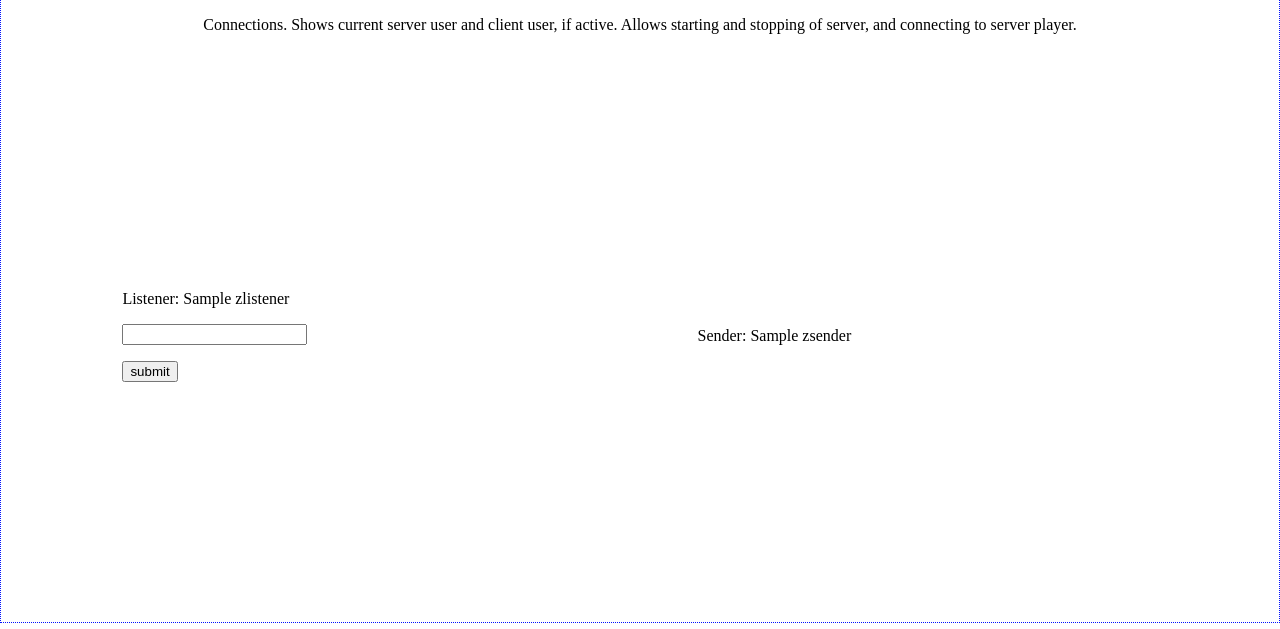
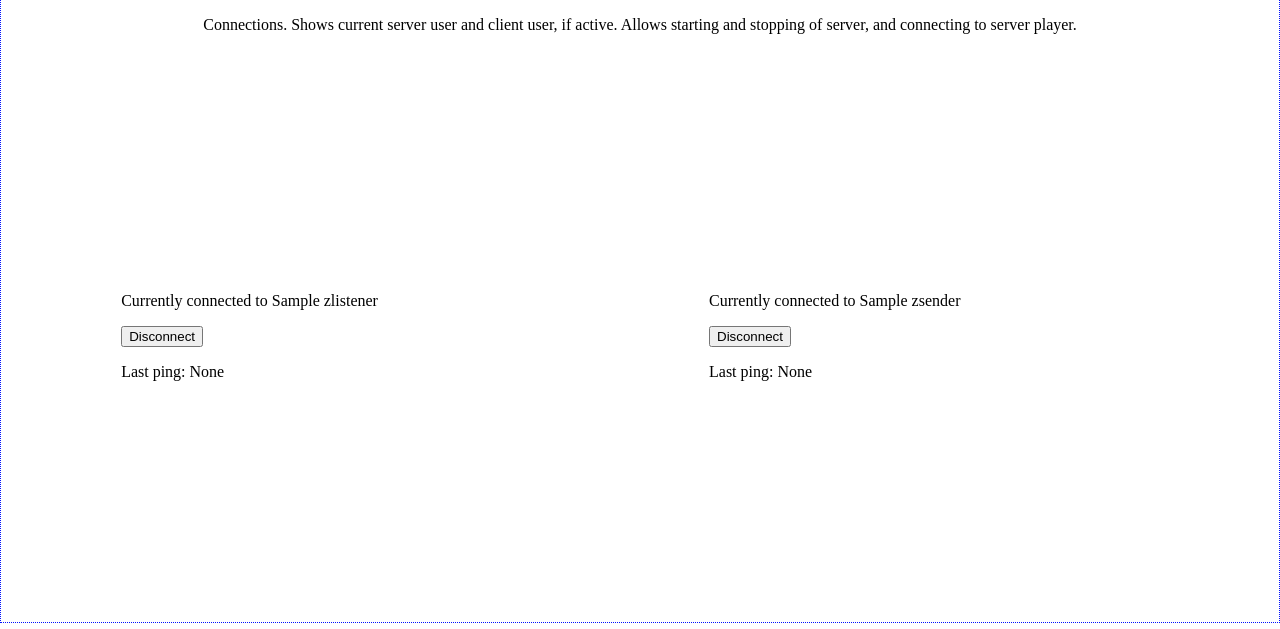
Before and after one commit to starmaid/netkiss, a Python web app: template app/templates/connections.html in a window 1280 px wide. Shown: the part 171-800 px from the top of the page. Run offline with Jinja, Linux system fonts and the light colour scheme; the template is opened without the code that fills it: most values are stand-ins (such as "Sample title", 1, 10 or a date in 2020).

Commit message:
starting to implement connections page

```diff
--- a/app/data/friends/friends.json
+++ b/app/data/friends/friends.json
@@ -10,5 +10,9 @@
     "www.leigh": {
         "hostname": "www.leigh",
         "port": 12
+    },
+    "mimi.uk": {
+        "hostname": "mimi.uk",
+        "port": 20
     }
 }
--- a/app/static/styles.css
+++ b/app/static/styles.css
@@ -7,7 +7,7 @@
 .left {
     flex: 1 1 auto;
     margin-top: 5%;
-    margin-right: 0;
+    margin-right: 1%;
     margin-left: 5%;
     margin-bottom: 5%;
     width: 40%;
@@ -20,7 +20,7 @@
     flex: auto;
     margin-top: 5%;
     margin-right: 5%;
-    margin-left: 0;
+    margin-left: 1%;
     margin-bottom: 5%;
     width: 40%;
     display: flex;
--- a/app/templates/connections.html
+++ b/app/templates/connections.html
@@ -1,17 +1,33 @@
 {% extends "layout.html" %}
 {% block pageinfo %}
 <div class="ctextcontainer">
-  <p>Connections. Shows current server user and client user, if active. Allows starting and stopping of server, and connecting to server player.</p>
+  <p>Connections. Shows current server user and client user, if active. Allows starting and stopping of server, and
+    connecting to server player.</p>
 </div>
 {% endblock %}
 
 {% block left %}
 <div class="textcontainer">
-  <p>Listener: {{ zlistener }}</p>
+  {% if zlistener is none %}
+  <p>Select a server player to recieve data from.</p>
   <form action="http://localhost/connections" method="post">
-    <p><input type="text" name="name" /></p>
-    <p><input type="submit" value="submit" /></p>
+    <input type="hidden" id="type" name="type" value="listener">
+    <input type="hidden" id="type" name="action" value="connect">
+    <select name="hostname" />
+    {% for f, val in friends|items %}
+    <option value="{{ f }}">{{ f }}</option>
+    {% endfor %}
+    <input type="submit" value="Connect" />
   </form>
+  {% else %}
+  <p>Currently connected to {{ zlistener }}</p>
+  <form action="http://localhost/connections" method="post">
+    <input type="hidden" id="type" name="type" value="listener">
+    <input type="hidden" id="type" name="action" value="disconnect">
+    <input type="submit" value="Disconnect" />
+  </form>
+  <p>Last ping: None</p>
+  {% endif %}
   {% if error %}
   <p style="color:red">Bad request.</p>
   {% endif %}
@@ -20,6 +36,25 @@
 
 {% block right %}
 <div class="textcontainer">
-  <p>Sender: {{ zsender }}</p>
+  {% if zsender is none %}
+  <p>Click to enable server.</p>
+  <p>You do not control who connects as your client player.</p>
+  <form action="http://localhost/connections" method="post">
+    <input type="hidden" id="type" name="type" value="sender">
+    <input type="hidden" id="type" name="action" value="connect">
+    <input type="submit" value="Start Server" />
+  </form>
+  {% else %}
+  <p>Currently connected to {{ zsender }}</p>
+  <form action="http://localhost/connections" method="post">
+    <input type="hidden" id="type" name="type" value="sender">
+    <input type="hidden" id="type" name="action" value="disconnect">
+    <input type="submit" value="Disconnect" />
+  </form>
+  <p>Last ping: None</p>
+  {% endif %}
+  {% if error %}
+  <p style="color:red">Bad request.</p>
+  {% endif %}
 </div>
 {% endblock %}
```
Also changed, not shown: app/app.py (+36 -4 lines).
